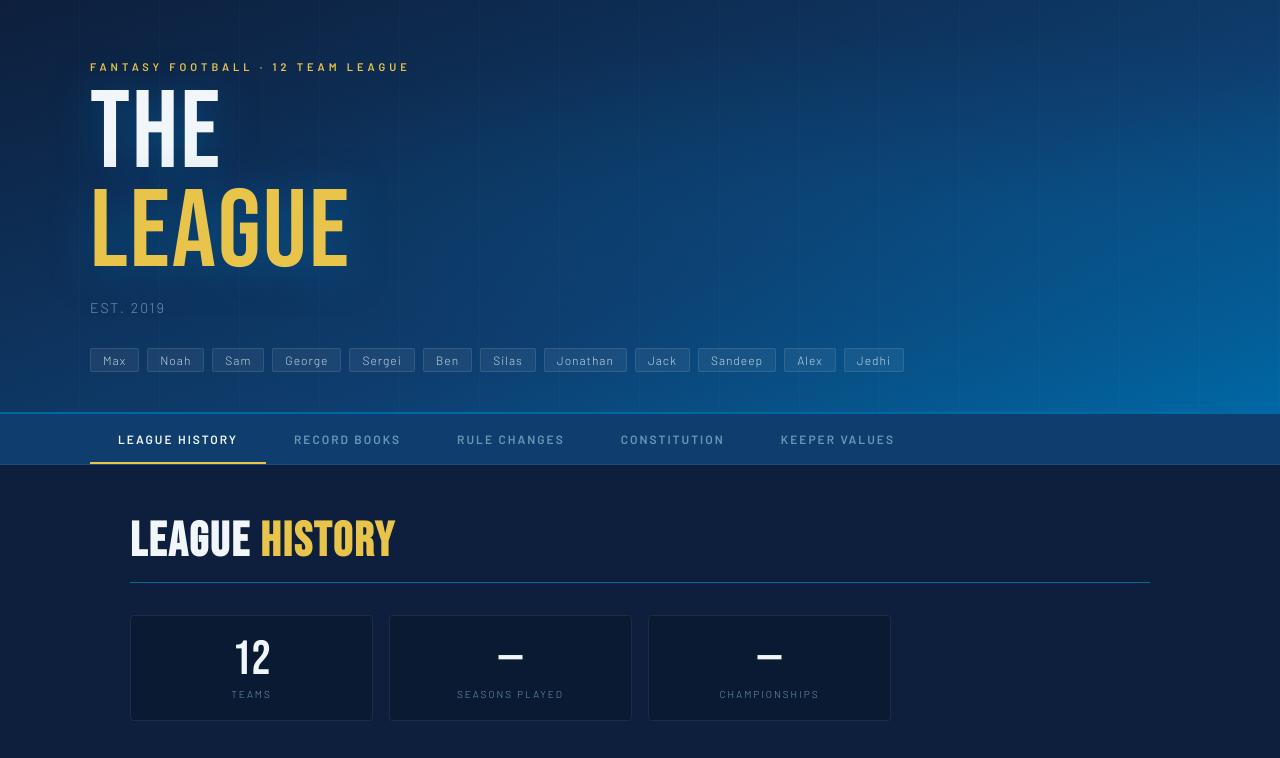
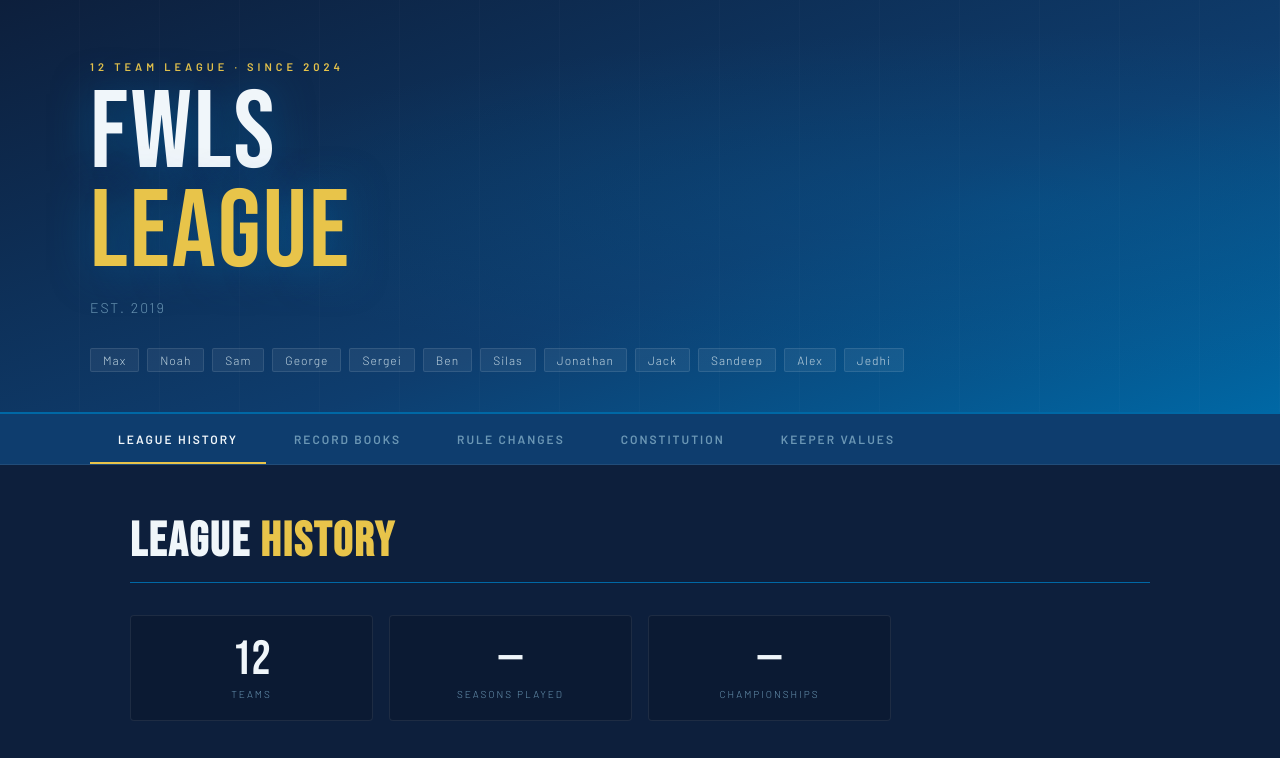
Before and after one commit to noahthomas817/fwls, a plain HTML site: page index.html in a window 1280 px wide. Shown: the top 758 px of the page. Drawn offline with Linux system fonts and the light colour scheme.

Commit message:
index.html

```diff
--- a/index.html
+++ b/index.html
@@ -209,8 +209,8 @@
 
 <header>
   <div class="header-inner">
-    <div class="league-eyebrow">Fantasy Football · 12 Team League</div>
-    <div class="league-title">The<br /><span>League</span></div>
+    <div class="league-eyebrow">12 Team League · Since 2024</div>
+    <div class="league-title">FWLS<br /><span>League</span></div>
     <div class="league-subtitle">Est. 2019</div>
     <div class="managers-strip">
       <div class="manager-chip">Max</div>
```
